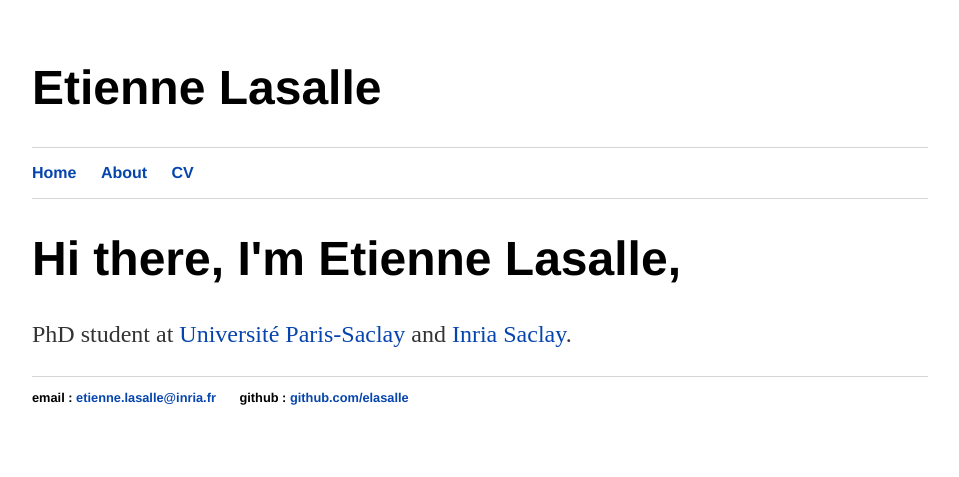
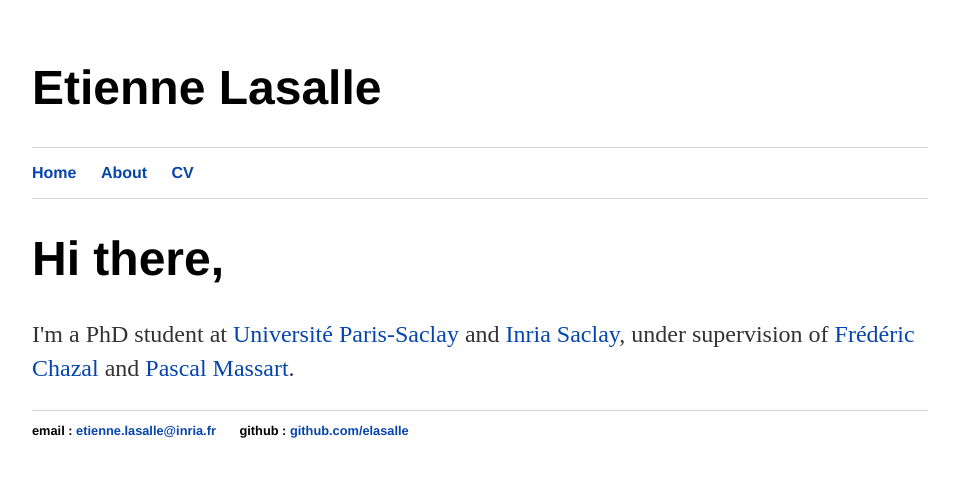
Before and after one commit to elasalle/elasalle.github.io, a Jekyll site: the page built from index.html, in a window 1280 px wide. Shown: the top 477 px of the page, without its empty margins (160-1119 px from the left). Built offline with Jekyll 4.4.1, drawn with Linux system fonts in a browser that asks for light colours.

Commit message:
Update index.html

```diff
--- a/index.html
+++ b/index.html
@@ -3,6 +3,10 @@ layout: default
 title: Etienne Lasalle
 ---
 <div class="blurb">
-	<h1>Hi there, I'm Etienne Lasalle,</h1>
-	<p>PhD student at <a href="https://www.universite-paris-saclay.fr/">Université Paris-Saclay</a> and <a href="https://www.inria.fr/fr/centre-inria-saclay-ile-de-france">Inria Saclay</a>.</p>
+	<h1>Hi there,</h1>
+	<p>I'm a PhD student at <a href="https://www.universite-paris-saclay.fr/">Université Paris-Saclay</a>
+	    	and <a href="https://www.inria.fr/fr/centre-inria-saclay-ile-de-france">Inria Saclay</a>,
+		under supervision of <a href="https://geometrica.saclay.inria.fr/team/Fred.Chazal/">Frédéric Chazal</a>
+		and <a href="http://massart.pascal.free.fr/Site/Home.html">Pascal Massart</a>.
+	</p>
 </div><!-- /.blurb -->
```
